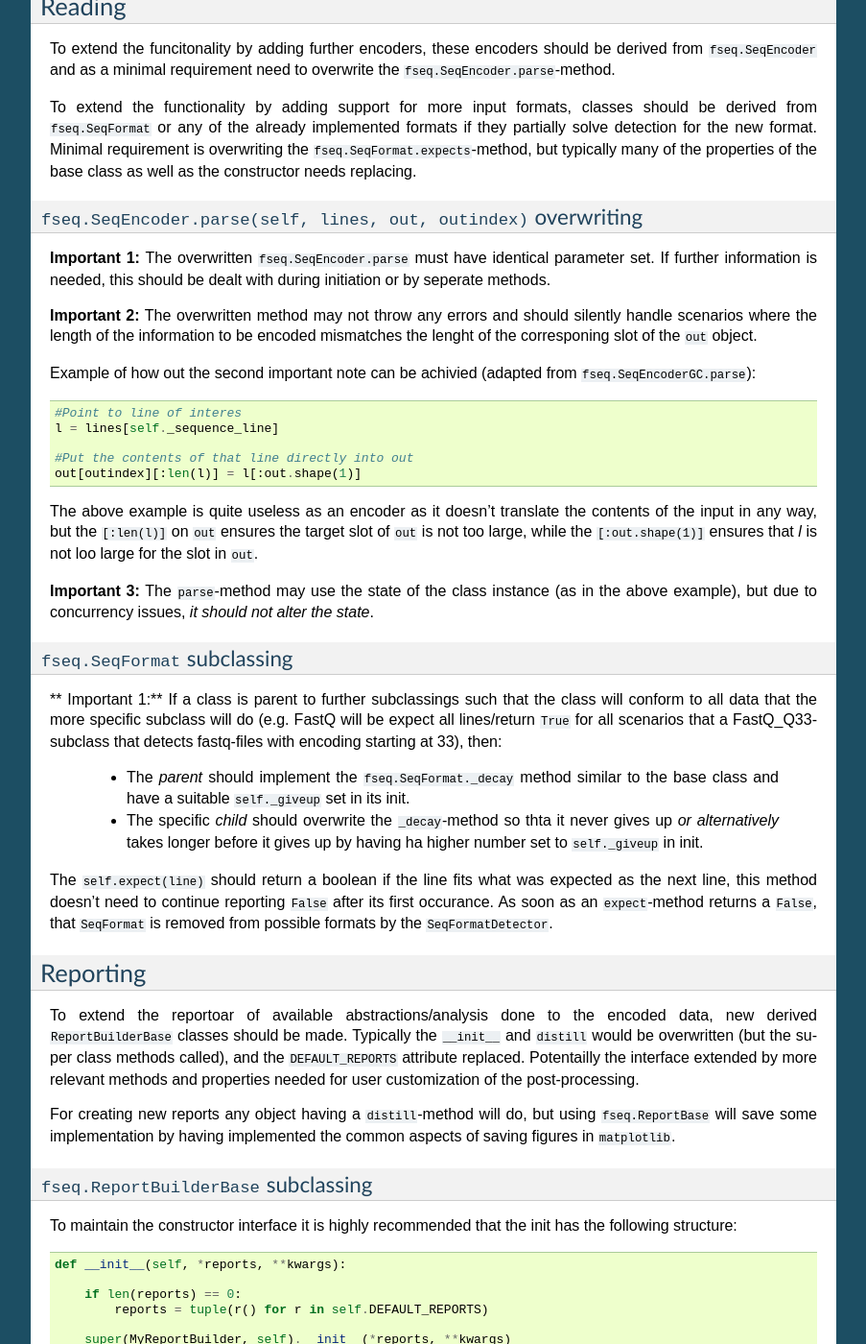
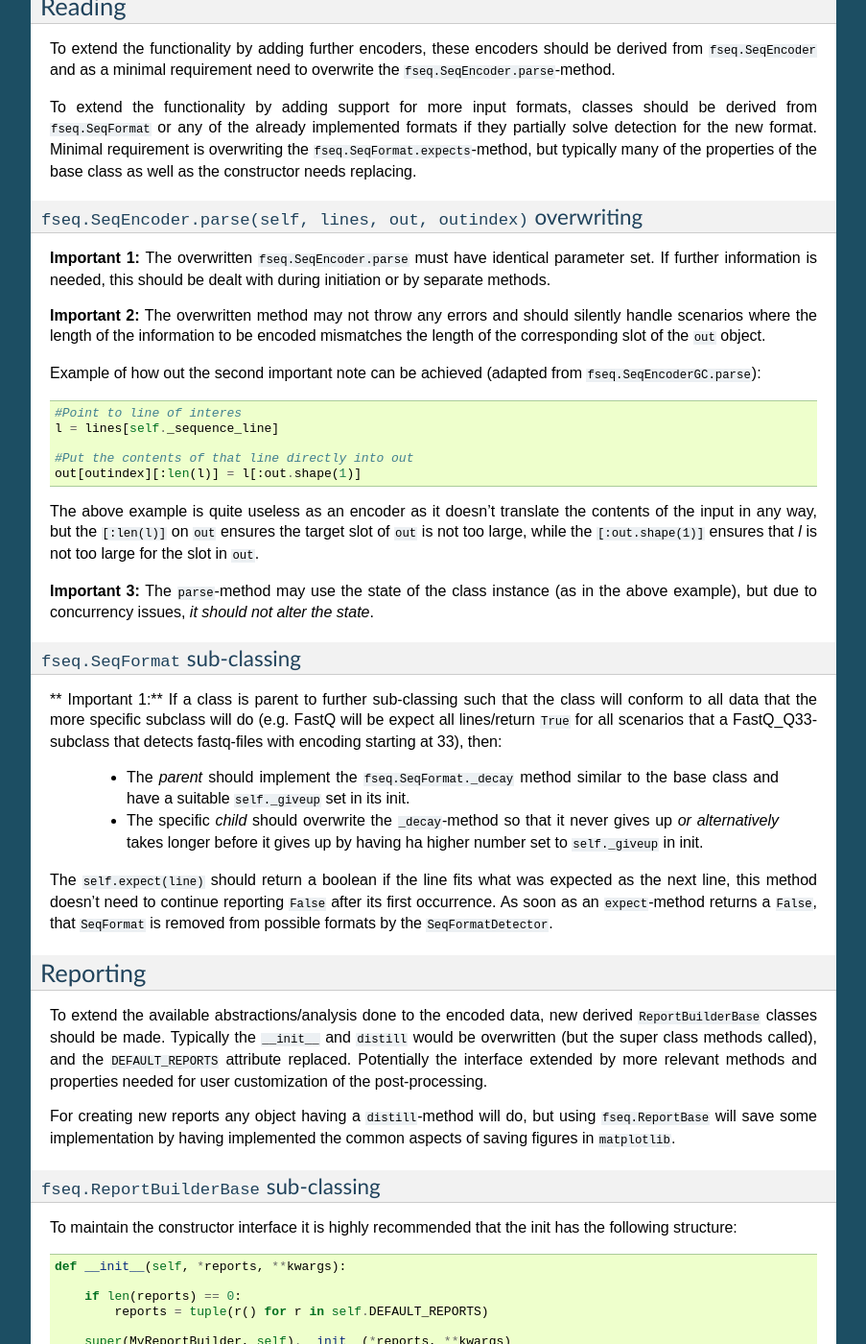
Before and after one commit to local-minimum/fseq, a Sphinx documentation site: the page built from doc/source/developers.rst, in a window 1280 px wide and 1400 px high, scrolled down 689 px. Shown: the whole window at 96% size, without its empty margins (198-1101 px from the left). Built offline with Sphinx 7.4.7, drawn with Linux system fonts in a browser that asks for light colours; formulas are drawn with MathJax 3; some of the changed text lies outside the part shown.

Commit message:
DOC: Corrected spelling

```diff
--- a/doc/source/developers.rst
+++ b/doc/source/developers.rst
@@ -9,13 +9,13 @@ Some examples of suitable features to be included in the future:
 
     - **FastQ SeqFormat Subclasses**
 
-      Subclassing ``fseq.FastQ`` to automatically detect which quality encoding
+      Sub-classing ``fseq.FastQ`` to automatically detect which quality encoding
       was used based on the range of values in the quality lines fed to the
       ``SeqFormat``.
 
     - **SeqEncoderQaulity SeqEncoder Subclass**
 
-      A subclass that encodes the qaulity line using the quality encoding
+      A subclass that encodes the quality line using the quality encoding
       supplied by the ``SeqFormat`` detected.
 
 Git
@@ -41,7 +41,7 @@ For merge requests, the code is expected to:
 Reading
 -------
 
-To extend the funcitonality by adding further encoders, these encoders should
+To extend the functionality by adding further encoders, these encoders should
 be derived from ``fseq.SeqEncoder`` and as a minimal requirement need to
 overwrite the ``fseq.SeqEncoder.parse``-method.
 
@@ -57,13 +57,13 @@ constructor needs replacing.
 
 **Important 1:** The overwritten ``fseq.SeqEncoder.parse`` must have identical
 parameter set. If further information is needed, this should be dealt with
-during initiation or by seperate methods.
+during initiation or by separate methods.
 
 **Important 2:** The overwritten method may not throw any errors and should silently
 handle scenarios where the length of the information to be encoded mismatches
-the lenght of the corresponing slot of the ``out`` object.
+the length of the corresponding slot of the ``out`` object.
 
-Example of how out the second important note can be achivied (adapted from
+Example of how out the second important note can be achieved (adapted from
 ``fseq.SeqEncoderGC.parse``)::
 
     #Point to line of interes
@@ -75,17 +75,17 @@ Example of how out the second important note can be achivied (adapted from
 The above example is quite useless as an encoder as it doesn't translate
 the contents of the input in any way, but the ``[:len(l)]`` on ``out``
 ensures the target slot of ``out`` is not too large, while the
-``[:out.shape(1)]`` ensures that `l` is not loo large for the slot in ``out``.
+``[:out.shape(1)]`` ensures that `l` is not too large for the slot in ``out``.
 
 **Important 3:** The ``parse``-method may use the state of the class instance
 (as in the above example), but due to concurrency issues, *it should not alter
 the state*.
 
 
-``fseq.SeqFormat`` subclassing
-..............................
+``fseq.SeqFormat`` sub-classing
+...............................
 
-** Important 1:** If a class is parent to further subclassings such that the
+** Important 1:** If a class is parent to further sub-classing such that the
 class will conform to all data that the more specific subclass will do
 (e.g. FastQ will be expect all lines/return ``True`` for all scenarios that
 a FastQ_Q33-subclass that detects fastq-files with encoding starting at 33),
@@ -94,32 +94,32 @@ then:
     - The *parent* should implement the ``fseq.SeqFormat._decay`` method similar
       to the base class and have a suitable ``self._giveup`` set in its init.
 
-    - The specific *child* should overwrite the ``_decay``-method so thta it
+    - The specific *child* should overwrite the ``_decay``-method so that it
       never gives up *or alternatively* takes longer before it gives up by
       having ha higher number set to ``self._giveup`` in init.
 
 The ``self.expect(line)`` should return a boolean if the line fits what was
 expected as the next line, this method doesn't need to continue
-reporting ``False`` after its first occurance.
+reporting ``False`` after its first occurrence.
 As soon as an ``expect``-method returns a ``False``, that ``SeqFormat`` is
 removed from possible formats by the ``SeqFormatDetector``.
 
 Reporting
 ---------
 
-To extend the reportoar of available abstractions/analysis done to the encoded
+To extend the available abstractions/analysis done to the encoded
 data, new derived ``ReportBuilderBase`` classes should be made.
 Typically the ``__init__`` and ``distill`` would be overwritten (but the super
 class methods called), and the ``DEFAULT_REPORTS`` attribute replaced.
-Potentailly the interface extended by more relevant methods and properties
+Potentially the interface extended by more relevant methods and properties
 needed for user customization of the post-processing.
 
 For creating new reports any object having a ``distill``-method will do, but
 using ``fseq.ReportBase`` will save some implementation by having implemented
 the common aspects of saving figures in ``matplotlib``.
 
-``fseq.ReportBuilderBase`` subclassing
-......................................
+``fseq.ReportBuilderBase`` sub-classing
+.......................................
 
 To maintain the constructor interface it is highly recommended that the init
 has the following structure::
@@ -138,17 +138,17 @@ has the following structure::
 To push some data to all attached reports make a ``super`` call to
 ``ReportBuilderBase.distill``.
 
-``fseq.ReportBase`` subclassing or not
-......................................
+``fseq.ReportBase`` sub-classing or not
+.......................................
 
 Using ``ReportBase`` to create new reports is entirely optional, but if the
-report is a matplotlib-report, then it is probably useful.
+report is a ``matplotlib``-report, then it is probably useful.
 
-If subclassing, then the ``ReportBase.distill`` must be overwritten and
+If sub-classing, then the ``ReportBase.distill`` must be overwritten and
 subclass should use a call to the inherited ``saveFig``-method to do the
 actually saving once the figure has been setup within the ``distill`` method.
 
-If using other modules than ``matplotlib`` and thereby not subclassing
+If using other modules than ``matplotlib`` and thereby not sub-classing
 ``ReportBase``, the report should as a minimal requirement have a
 ``distill`` method that takes the main data as the first argument and that
 accepts any number of argument and keyword arguments by having something like
```
Also changed, not shown: doc/source/c3se_python_course.rst (+38 -38 lines), doc/source/tutorial.rst (+5 -5 lines).
